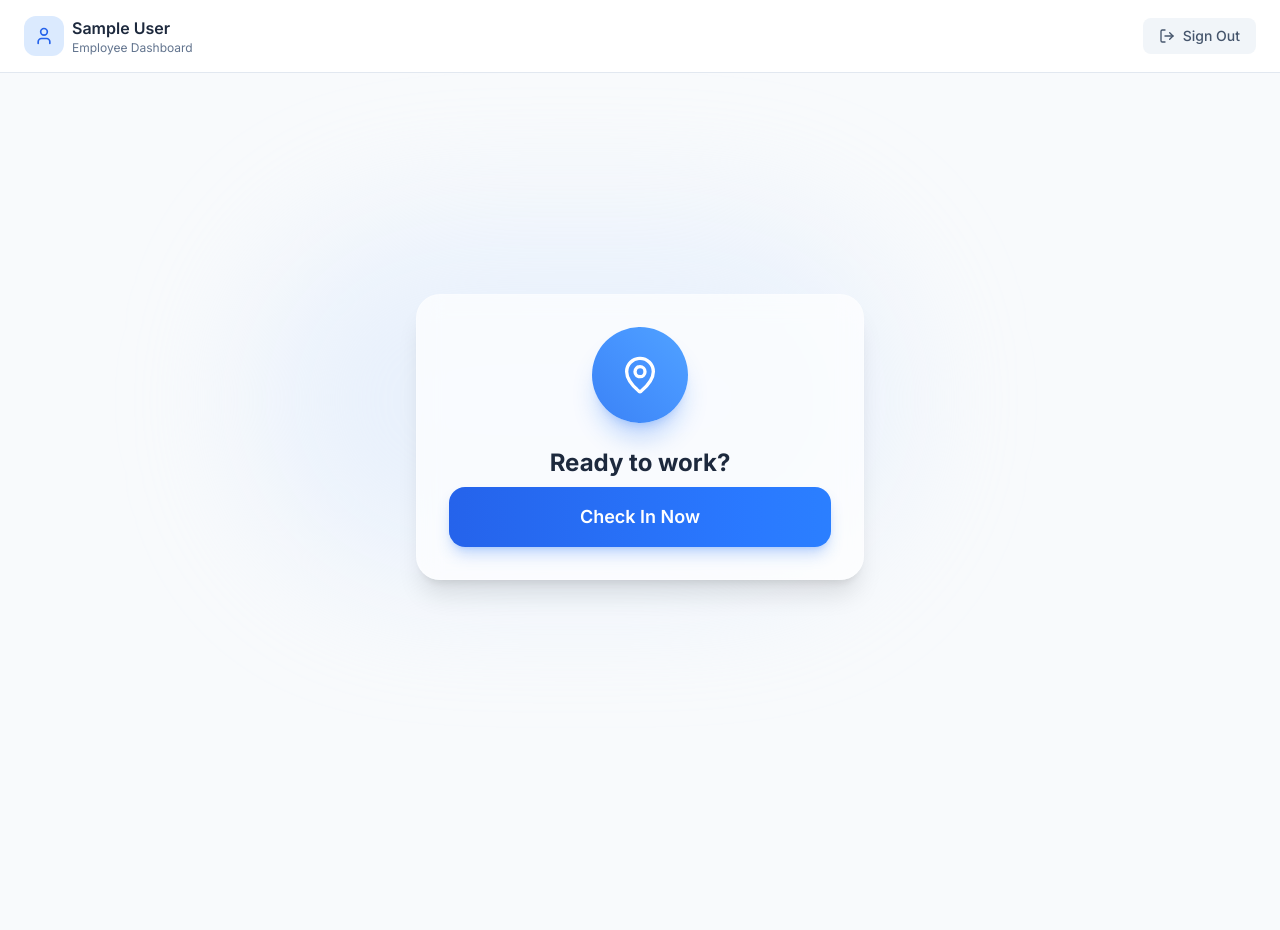
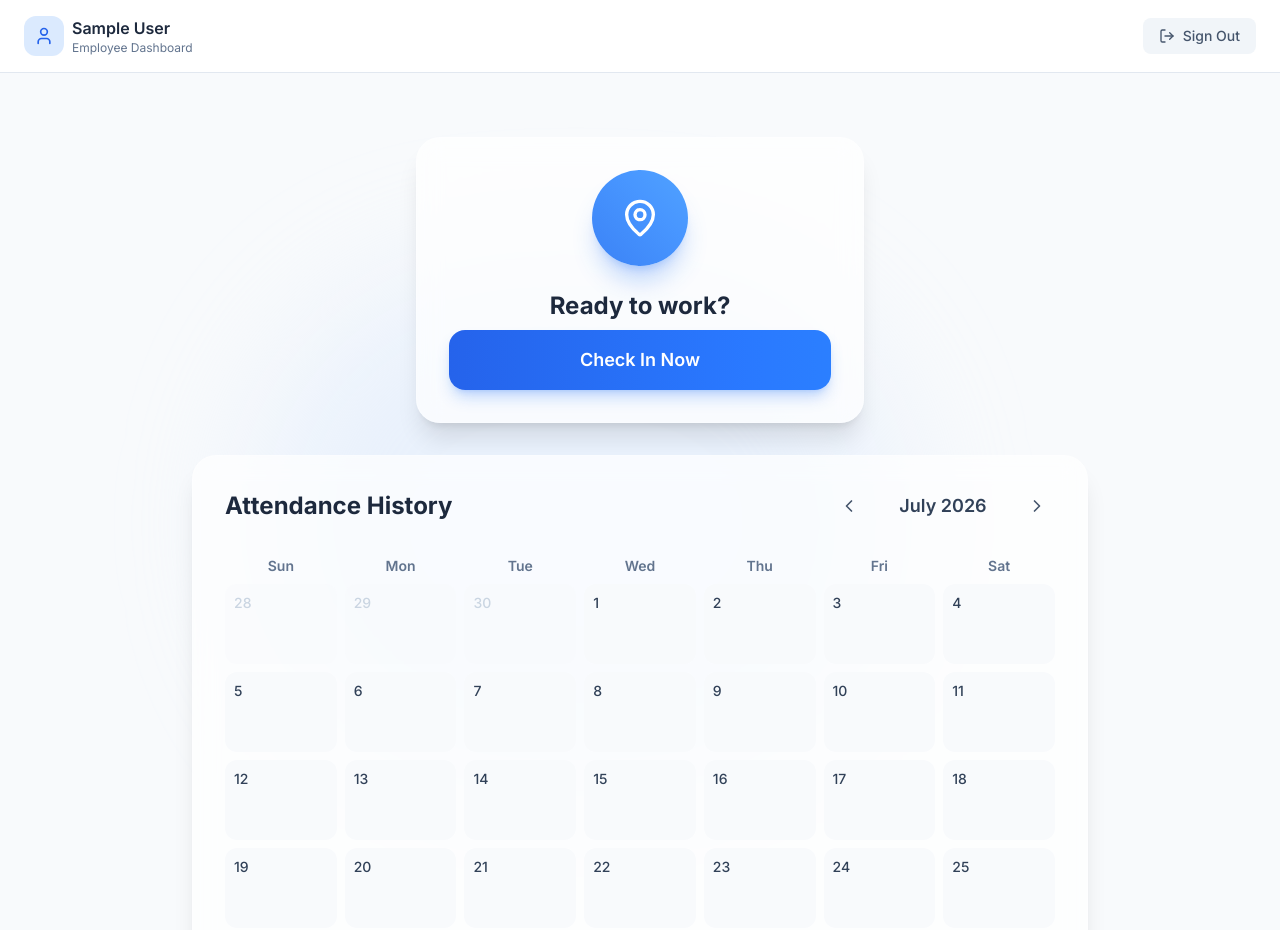
Before and after one commit to BorhanTarek/Attendance-MM, a Next.js app: page /dashboard in a window 1280 px wide. Shown: the top 930 px of the page. Before the commit the page ends 800 px from the top, so only its background shows below. Built offline with nearby package versions, Linux system fonts and the light colour scheme; no server answers; the database is empty; sample sign-in values are in the browser's storage.

Commit message:
Add HistoryCalendar to employee dashboard

```diff
--- a/src/app/dashboard/page.tsx
+++ b/src/app/dashboard/page.tsx
@@ -3,6 +3,7 @@ import { authOptions } from "../api/auth/[...nextauth]/route";
 import { redirect } from "next/navigation";
 import { prisma } from "@/lib/prisma";
 import AttendanceCard from "@/components/AttendanceCard";
+import HistoryCalendar from "@/components/HistoryCalendar";
 import { LogOut, User as UserIcon } from "lucide-react";
 import LogoutButton from "@/components/LogoutButton";
 
@@ -17,7 +18,7 @@ export default async function DashboardPage() {
     redirect("/admin");
   }
 
-  // Find today's latest log
+  // Find today's latest log for the Check-In Card
   const startOfDay = new Date();
   startOfDay.setHours(0, 0, 0, 0);
 
@@ -38,6 +39,19 @@ export default async function DashboardPage() {
 
   const isActive = latestLog?.status === "SUCCESS" && !latestLog.checkOutTime;
 
+  // Fetch ALL logs for the user to display in the Calendar
+  const allLogs = await prisma.attendanceLog.findMany({
+    where: {
+      userId: session.user.id,
+    },
+    include: {
+      location: true,
+    },
+    orderBy: {
+      checkInTime: "desc",
+    }
+  });
+
   return (
     <div className="min-h-screen bg-slate-50 flex flex-col">
       <header className="bg-white border-b border-slate-200 px-6 py-4 flex justify-between items-center sticky top-0 z-10">
@@ -53,13 +67,17 @@ export default async function DashboardPage() {
         <LogoutButton />
       </header>
 
-      <main className="flex-1 p-6 flex flex-col items-center justify-center relative">
+      <main className="flex-1 p-6 relative">
         <div className="absolute inset-0 z-0 overflow-hidden pointer-events-none">
           <div className="absolute top-[20%] left-[20%] w-[50%] h-[50%] rounded-full bg-primary-100/50 blur-3xl" />
         </div>
 
-        <div className="w-full max-w-md relative z-10">
-          <AttendanceCard isActive={isActive} latestLog={latestLog} />
+        <div className="max-w-4xl mx-auto relative z-10 space-y-8 mt-10">
+          <div className="max-w-md mx-auto">
+            <AttendanceCard isActive={isActive} latestLog={latestLog} />
+          </div>
+
+          <HistoryCalendar logs={allLogs} />
         </div>
       </main>
     </div>
--- /dev/null
+++ b/src/components/HistoryCalendar.tsx
@@ -0,0 +1,147 @@
+"use client";
+
+import { useState } from "react";
+import { format, startOfMonth, endOfMonth, eachDayOfInterval, isSameMonth, isSameDay, isToday, startOfWeek, endOfWeek, addMonths, subMonths } from "date-fns";
+import { ChevronLeft, ChevronRight, Clock, MapPin } from "lucide-react";
+import { AnimatePresence, motion } from "framer-motion";
+
+export default function HistoryCalendar({ logs }: { logs: any[] }) {
+  const [currentDate, setCurrentDate] = useState(new Date());
+  const [selectedLog, setSelectedLog] = useState<any | null>(null);
+
+  const monthStart = startOfMonth(currentDate);
+  const monthEnd = endOfMonth(monthStart);
+  const startDate = startOfWeek(monthStart);
+  const endDate = endOfWeek(monthEnd);
+
+  const days = eachDayOfInterval({ start: startDate, end: endDate });
+
+  const nextMonth = () => setCurrentDate(addMonths(currentDate, 1));
+  const prevMonth = () => setCurrentDate(subMonths(currentDate, 1));
+
+  // Create a map for quick log lookup by day
+  const logsByDay = new Map();
+  logs.forEach(log => {
+    const dateStr = format(new Date(log.checkInTime), 'yyyy-MM-dd');
+    if (!logsByDay.has(dateStr)) {
+      logsByDay.set(dateStr, []);
+    }
+    logsByDay.get(dateStr).push(log);
+  });
+
+  return (
+    <div className="glass-panel p-8 rounded-3xl mt-8">
+      <div className="flex items-center justify-between mb-8">
+        <h2 className="text-2xl font-bold text-slate-800">Attendance History</h2>
+        <div className="flex items-center gap-4">
+          <button onClick={prevMonth} className="p-2 hover:bg-slate-100 rounded-full transition-colors">
+            <ChevronLeft className="w-5 h-5 text-slate-600" />
+          </button>
+          <span className="font-semibold text-lg text-slate-700 min-w-[120px] text-center">
+            {format(currentDate, 'MMMM yyyy')}
+          </span>
+          <button onClick={nextMonth} className="p-2 hover:bg-slate-100 rounded-full transition-colors">
+            <ChevronRight className="w-5 h-5 text-slate-600" />
+          </button>
+        </div>
+      </div>
+
+      <div className="grid grid-cols-7 gap-2 mb-2 text-center text-sm font-semibold text-slate-500">
+        <div>Sun</div><div>Mon</div><div>Tue</div><div>Wed</div><div>Thu</div><div>Fri</div><div>Sat</div>
+      </div>
+
+      <div className="grid grid-cols-7 gap-2">
+        {days.map((day) => {
+          const dateStr = format(day, 'yyyy-MM-dd');
+          const dayLogs = logsByDay.get(dateStr) || [];
+          const mainLog = dayLogs.find((l: any) => l.status === "SUCCESS") || dayLogs[0];
+
+          const isCurrentMonth = isSameMonth(day, monthStart);
+          const isDayToday = isToday(day);
+
+          let bgClass = "bg-slate-50 hover:bg-slate-100 text-slate-700";
+          let dotClass = "";
+
+          if (mainLog) {
+            if (mainLog.status === "SUCCESS") {
+              bgClass = "bg-emerald-50 hover:bg-emerald-100 text-emerald-800 border-emerald-200";
+              dotClass = "bg-emerald-500";
+            } else {
+              bgClass = "bg-red-50 hover:bg-red-100 text-red-800 border-red-200";
+              dotClass = "bg-red-500";
+            }
+          }
+
+          if (!isCurrentMonth) {
+            bgClass = "bg-slate-50/50 text-slate-300";
+          }
+
+          return (
+            <div
+              key={day.toString()}
+              onClick={() => mainLog && setSelectedLog(mainLog)}
+              className={`relative h-20 rounded-xl border border-transparent p-2 transition-all ${
+                mainLog ? "cursor-pointer active:scale-95 shadow-sm" : ""
+              } ${bgClass} ${isDayToday && !mainLog ? 'ring-2 ring-primary-400 ring-offset-2' : ''}`}
+            >
+              <div className="font-medium text-sm">{format(day, 'd')}</div>
+              {mainLog && (
+                <div className="absolute bottom-2 left-2 right-2">
+                  <div className={`w-2 h-2 rounded-full ${dotClass} mx-auto mb-1`}></div>
+                  <div className="text-[10px] text-center font-medium truncate opacity-70">
+                    {format(new Date(mainLog.checkInTime), 'h:mm a')}
+                  </div>
+                </div>
+              )}
+            </div>
+          )
+        })}
+      </div>
+
+      <AnimatePresence>
+        {selectedLog && (
+          <motion.div
+            initial={{ opacity: 0, y: 10 }}
+            animate={{ opacity: 1, y: 0 }}
+            exit={{ opacity: 0, scale: 0.95 }}
+            className="mt-6 p-5 bg-white rounded-2xl border border-slate-200 shadow-sm flex items-start justify-between"
+          >
+            <div>
+              <div className="flex items-center gap-2 mb-1">
+                <span className={`px-2.5 py-0.5 rounded-full text-xs font-medium ${selectedLog.status === 'SUCCESS' ? 'bg-emerald-100 text-emerald-700' : 'bg-red-100 text-red-700'}`}>
+                  {selectedLog.status}
+                </span>
+                <span className="text-sm font-semibold text-slate-800">
+                  {format(new Date(selectedLog.checkInTime), 'EEEE, MMMM do, yyyy')}
+                </span>
+              </div>
+              <div className="mt-4 space-y-3">
+                <div className="flex items-center gap-2 text-slate-600 text-sm">
+                  <Clock className="w-4 h-4 text-primary-500" />
+                  <span className="font-medium w-20">Check In:</span>
+                  {format(new Date(selectedLog.checkInTime), 'h:mm:ss a')}
+                </div>
+                {selectedLog.checkOutTime && (
+                  <div className="flex items-center gap-2 text-slate-600 text-sm">
+                    <Clock className="w-4 h-4 text-blue-500" />
+                    <span className="font-medium w-20">Check Out:</span>
+                    {format(new Date(selectedLog.checkOutTime), 'h:mm:ss a')}
+                  </div>
+                )}
+                <div className="flex items-center gap-2 text-slate-600 text-sm">
+                  <MapPin className="w-4 h-4 text-rose-500" />
+                  <span className="font-medium w-20">Location:</span>
+                  {selectedLog.location?.name || 'Unknown'}
+                  <span className="text-xs text-slate-400 ml-1">({selectedLog.distanceMeters.toFixed(1)}m away)</span>
+                </div>
+              </div>
+            </div>
+            <button onClick={() => setSelectedLog(null)} className="text-slate-400 hover:text-slate-700 p-1 hover:bg-slate-100 rounded-lg">
+              ✕
+            </button>
+          </motion.div>
+        )}
+      </AnimatePresence>
+    </div>
+  );
+}
```
